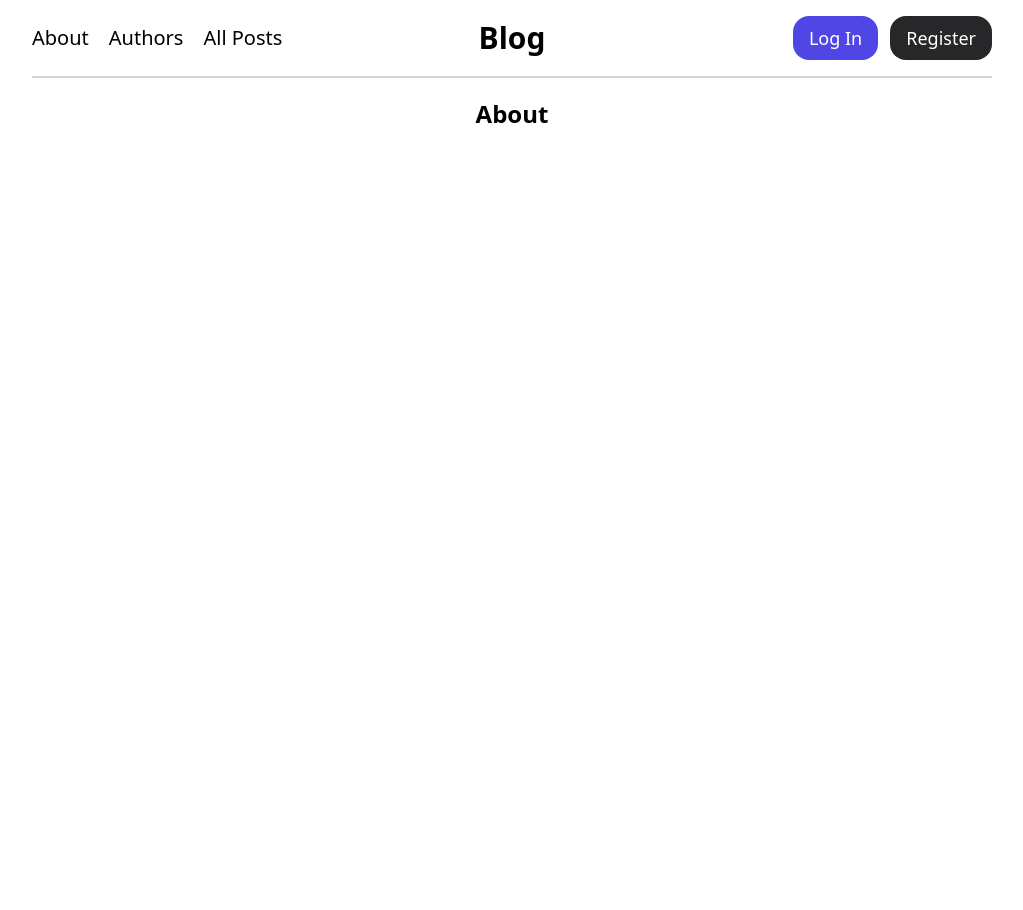
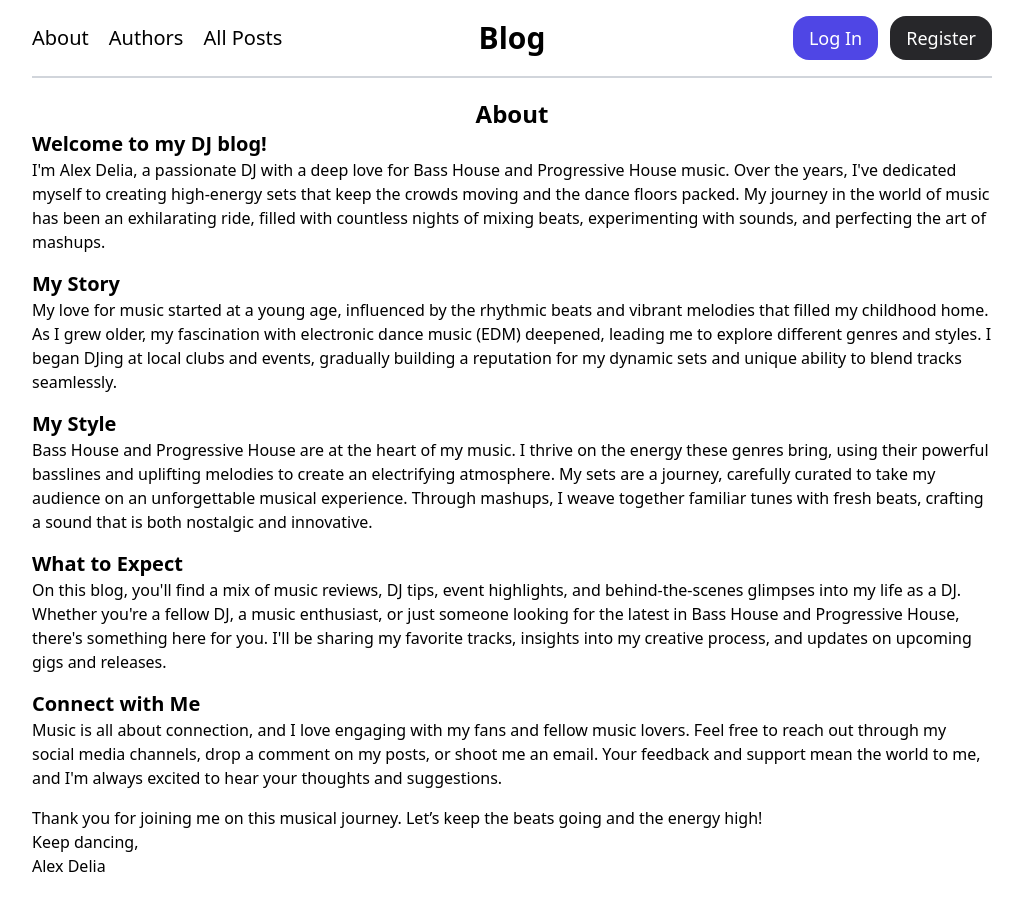
Before and after one commit to alex-delia/blog, a React (Vite) app in the folder frontend-user/: page /about in a window 1280 px wide. Shown: the top 910 px of the page, without its empty margins (128-1151 px from the left). Before the commit the page ends 800 px from the top, so only its background shows below. Built offline with nearby package versions, Linux system fonts and the light colour scheme.

Commit message:
solve minor bugs on preview and author pages
-author page now correctly displays the author's posts

-preview page now properly displays html entities

```diff
--- a/frontend-user/src/components/common/PostPreview.jsx
+++ b/frontend-user/src/components/common/PostPreview.jsx
@@ -11,12 +11,19 @@ const PostPreview = ({ post }) => {
     const decodedTitle = he.decode(post.title);
     const decodedText = he.decode(post.text);
 
+    let sanitizedDescription;
+    if (post.description) {
+        const decodedDescription = he.decode(post.description);
+        sanitizedDescription = DOMPurify.sanitize(decodedDescription);
+    }
+
     // Sanitize the decoded HTML
     const sanitizedTitle = DOMPurify.sanitize(decodedTitle);
     const sanitizedText = DOMPurify.sanitize(decodedText);
 
     post.title = sanitizedTitle;
     post.text = sanitizedText;
+    post.description = sanitizedDescription;
 
     return (
         <div className='shadow-md rounded-md p-4 h-full hover:bg-slate-200 '>
--- a/frontend-user/src/components/pages/About.jsx
+++ b/frontend-user/src/components/pages/About.jsx
@@ -2,6 +2,26 @@ const About = () => {
     return (
         <div className="mt-5">
             <h2 className="text-2xl text-center font-bold underline2">About</h2>
+            <div>
+                <h3 className="text-xl font-bold">Welcome to my DJ blog!</h3>
+                <p className="mb-4">I&apos;m Alex Delia, a passionate DJ with a deep love for Bass House and Progressive House music. Over the years, I&apos;ve dedicated myself to creating high-energy sets that keep the crowds moving and the dance floors packed. My journey in the world of music has been an exhilarating ride, filled with countless nights of mixing beats, experimenting with sounds, and perfecting the art of mashups.</p>
+
+                <h3 className="text-xl font-bold">My Story</h3>
+                <p className="mb-4">My love for music started at a young age, influenced by the rhythmic beats and vibrant melodies that filled my childhood home. As I grew older, my fascination with electronic dance music (EDM) deepened, leading me to explore different genres and styles. I began DJing at local clubs and events, gradually building a reputation for my dynamic sets and unique ability to blend tracks seamlessly.</p>
+
+                <h3 className="text-xl font-bold">My Style</h3>
+                <p className="mb-4">Bass House and Progressive House are at the heart of my music. I thrive on the energy these genres bring, using their powerful basslines and uplifting melodies to create an electrifying atmosphere. My sets are a journey, carefully curated to take my audience on an unforgettable musical experience. Through mashups, I weave together familiar tunes with fresh beats, crafting a sound that is both nostalgic and innovative.</p>
+
+                <h3 className="text-xl font-bold">What to Expect</h3>
+                <p className="mb-4">On this blog, you&apos;ll find a mix of music reviews, DJ tips, event highlights, and behind-the-scenes glimpses into my life as a DJ. Whether you&apos;re a fellow DJ, a music enthusiast, or just someone looking for the latest in Bass House and Progressive House, there&apos;s something here for you. I&apos;ll be sharing my favorite tracks, insights into my creative process, and updates on upcoming gigs and releases.</p>
+
+                <p className="text-xl font-bold">Connect with Me</p>
+                <p className="mb-4">Music is all about connection, and I love engaging with my fans and fellow music lovers. Feel free to reach out through my social media channels, drop a comment on my posts, or shoot me an email. Your feedback and support mean the world to me, and I&apos;m always excited to hear your thoughts and suggestions.</p>
+
+                <p>Thank you for joining me on this musical journey. Let’s keep the beats going and the energy high!</p>
+                <p>Keep dancing,</p>
+                <p>Alex Delia</p>
+            </div>
         </div>
     );
 };
--- a/frontend-user/src/components/pages/Author.jsx
+++ b/frontend-user/src/components/pages/Author.jsx
@@ -6,13 +6,12 @@ import he from 'he';
 
 const Author = () => {
     const { authorData, error: authorError, isLoading: authorIsLoading } = useAuthorData();
-    const { postsData, error: postsError, isLoading: postsIsLoading } = useAuthorPosts();
+    const { posts, error: postsError, isLoading: postsIsLoading } = useAuthorPosts();
 
     if (authorIsLoading || postsIsLoading) return <p>Loading...</p>;
     if (authorError) return <p>An error occured</p>;
 
     const author = authorData.author;
-    const posts = postsData?.posts;
 
     return (
         <div className="mt-5">
--- a/frontend-user/src/helpers/useAuthorPosts.js
+++ b/frontend-user/src/helpers/useAuthorPosts.js
@@ -9,7 +9,7 @@ const useAuthorPosts = () => {
         dedupingInterval: 1000 * 60 * 10, // cache for 10 minutes});
     });
 
-    return { postsData: data, error, isLoading };
+    return { posts: data, error, isLoading };
 };
 
 export default useAuthorPosts;
```
